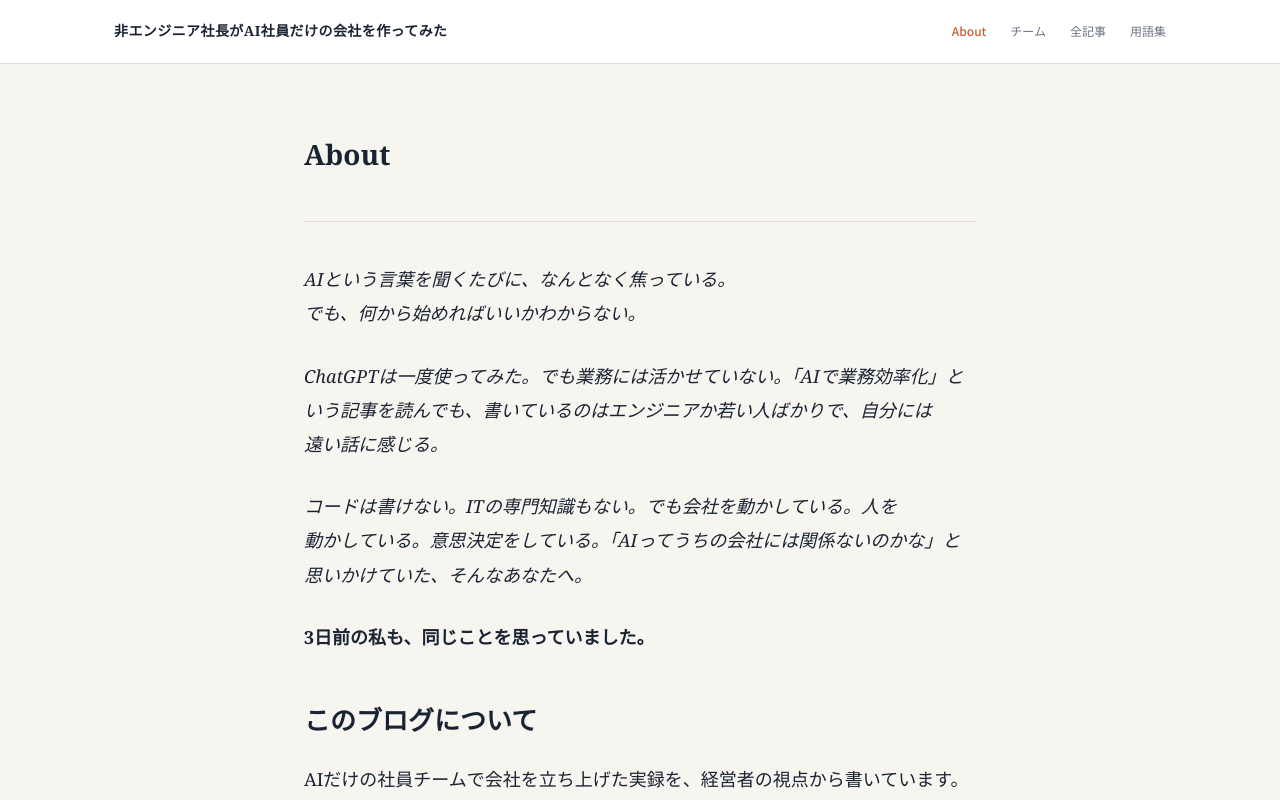
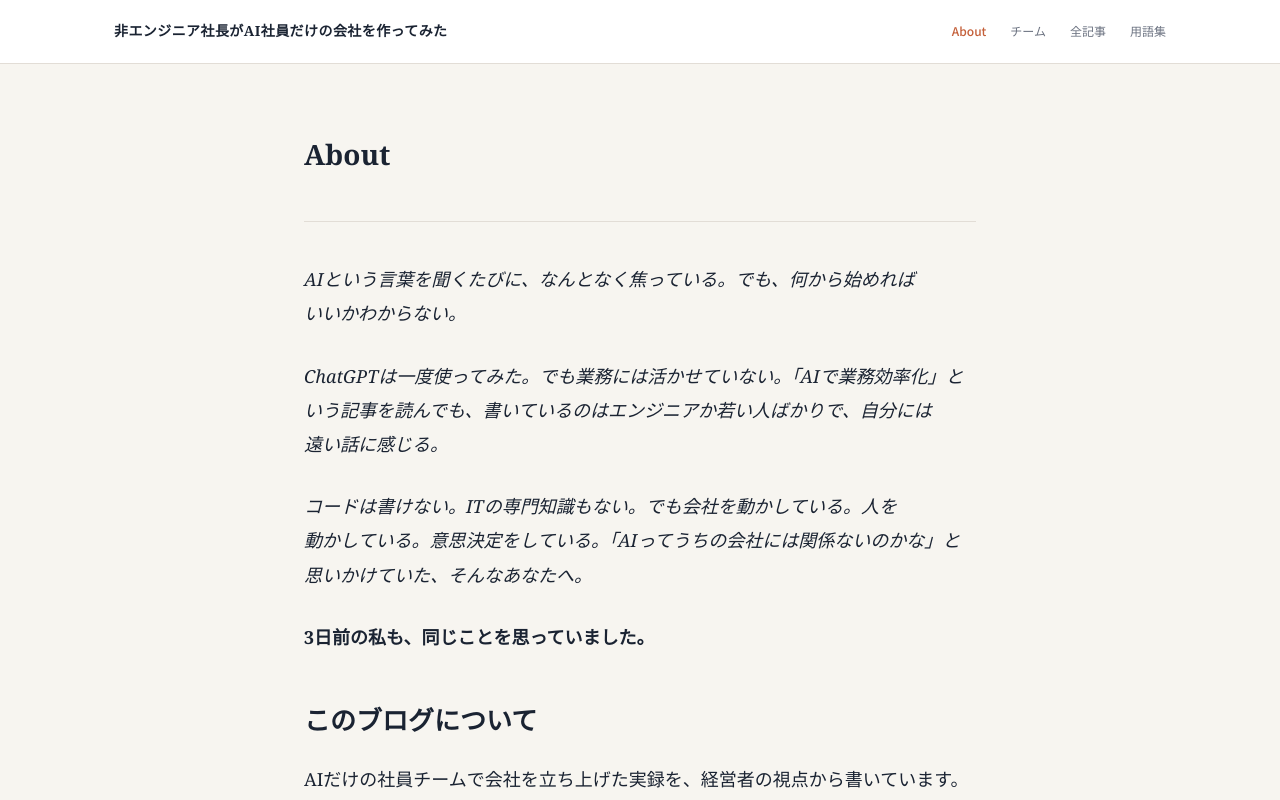
Before and after one commit to hirofumioya-boop/ymo-blog, a Next.js app: page /about in a window 1280 px wide. Shown: the top 800 px of the page. Built offline with nearby package versions, Linux system fonts and the light colour scheme.

Commit message:
fix: AboutページとチームページのBRタグを削除してモバイル表示を修正

```diff
--- a/app/about/page.tsx
+++ b/app/about/page.tsx
@@ -35,7 +35,7 @@ export default function AboutPage() {
         />
 
         <div className="article-body">
-          <p><em>AIという言葉を聞くたびに、なんとなく焦っている。<br />でも、何から始めればいいかわからない。</em></p>
+          <p><em>AIという言葉を聞くたびに、なんとなく焦っている。でも、何から始めればいいかわからない。</em></p>
           <p><em>ChatGPTは一度使ってみた。でも業務には活かせていない。「AIで業務効率化」という記事を読んでも、書いているのはエンジニアか若い人ばかりで、自分には遠い話に感じる。</em></p>
           <p><em>コードは書けない。ITの専門知識もない。でも会社を動かしている。人を動かしている。意思決定をしている。「AIってうちの会社には関係ないのかな」と思いかけていた、そんなあなたへ。</em></p>
           <p><strong>3日前の私も、同じことを思っていました。</strong></p>
--- a/app/team/page.tsx
+++ b/app/team/page.tsx
@@ -112,9 +112,7 @@ export default function TeamPage() {
             }}
           >
             この会社は、人間1人とAI社員6名で組織されている。
-            <br />
             社長以外の6名（PM・エンジニア・デザイナー・QA・コンサルタント・バックオフィス）は全員AI。
-            <br />
             それぞれの専門領域から、遠慮なく意見を言ってくる。
           </p>
         </div>
```
